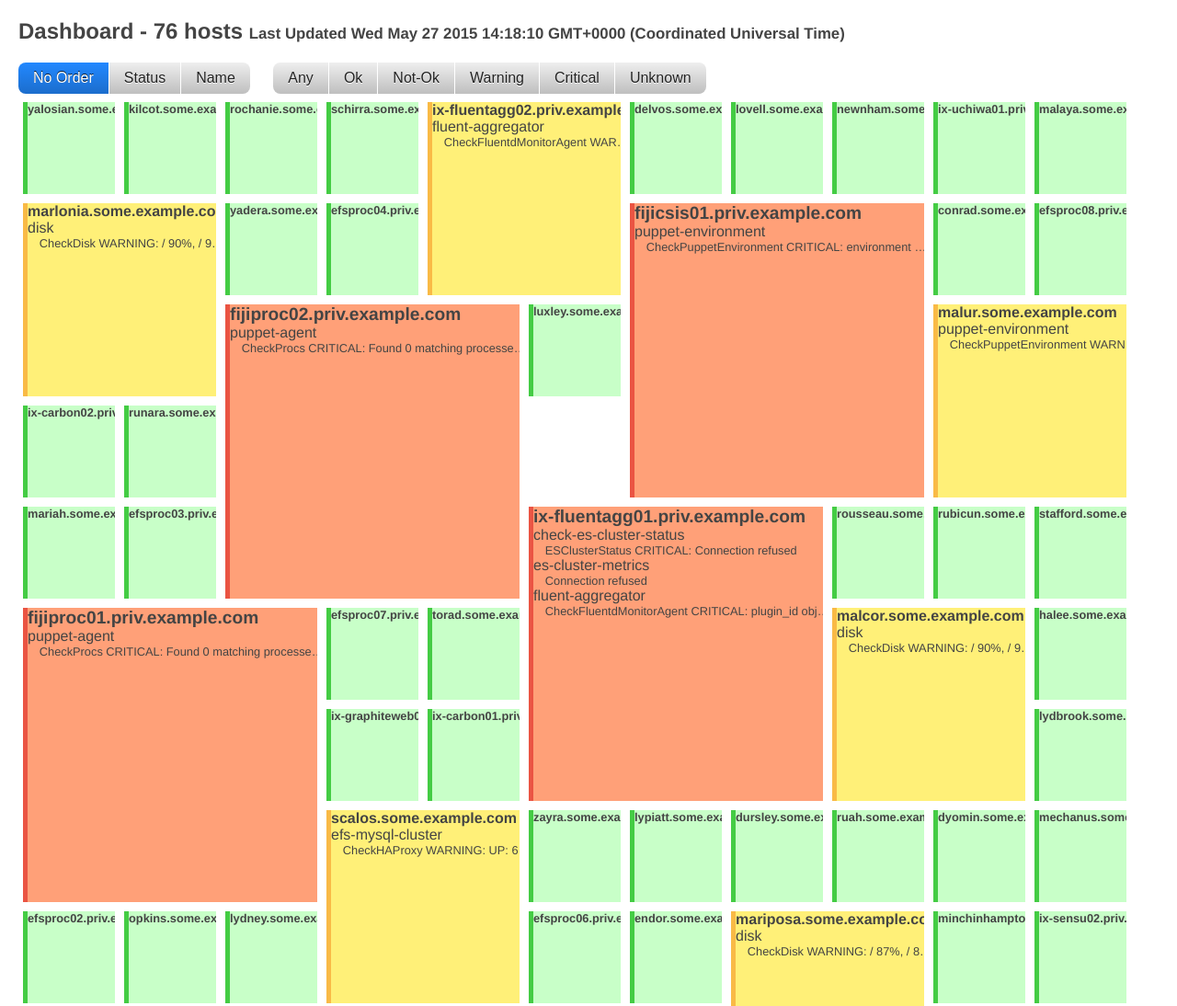
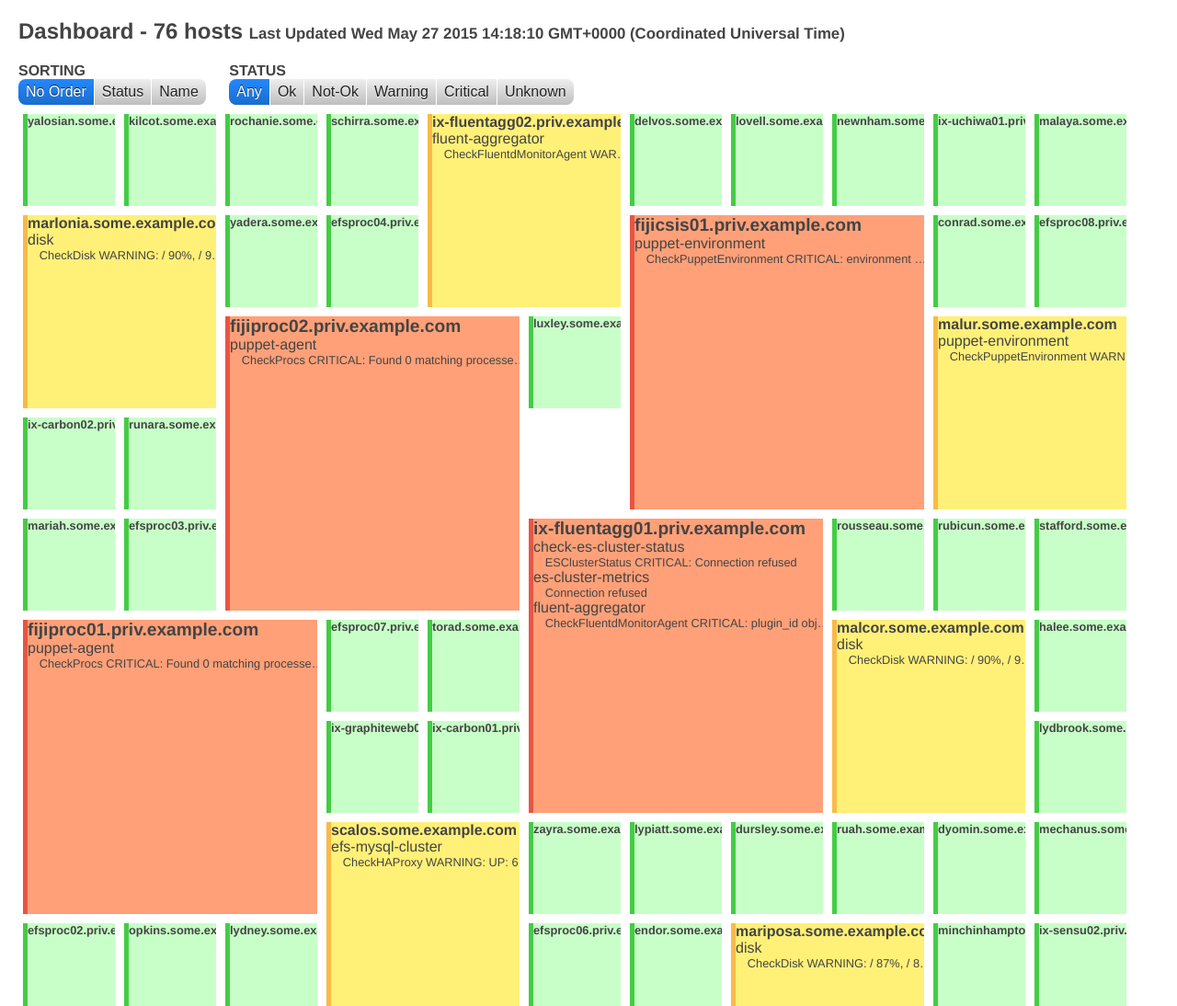
Before and after one commit to warmfusion/mosaic, a plain HTML site: page index.html in a window 1280 px wide. Shown: the top 1094 px of the page at 92% size. Drawn offline with Linux system fonts and the light colour scheme.

Commit message:
Merge array more effective & remove duplicates only once, not every iteration. Changed styles added header. Cleaning JS a little. Buttons now propagated after every server cakk

```diff
--- a/assets/demo.css
+++ b/assets/demo.css
@@ -88,7 +88,7 @@ body {
 
 .button {
   display: inline-block;
-  padding: 0.5em 1.0em;
+  padding: 0.3em 0.5em;
   background: #EEE;
   border: none;
   border-radius: 7px;
@@ -135,10 +135,17 @@ body {
   margin-right: 1px;
 }
 
-.button-group .button:first-child { border-radius: 0.5em 0 0 0.5em; }
-.button-group .button:last-child { border-radius: 0 0.5em 0.5em 0; }
+.button-group .button:first-of-type { border-radius: 0.5em 0 0 0.5em; }
+.button-group .button:last-of-type { border-radius: 0 0.5em 0.5em 0; }
 
 .control .button-group {
   display: inline-block;
   margin-right: 20px;
+  margin-bottom: 5px;
 }
+
+.button-group span {
+	display: block;
+	font-weight: bold;
+	text-transform: uppercase;
+}
--- a/assets/mergearray.js
+++ b/assets/mergearray.js
@@ -1,40 +1,31 @@
-var mergetags = function(a,b){
-    // result object
+var mergetags = function() {
+	var args = Array.prototype.slice.call(arguments);
 	var result = {};
 
-    // tokenize
-    for (var name in a) {
-        result[name] = tokenize(a[name]);
-    }
-
-    for (var name in b) {
-        if (result[name]) {
-            result[name].push.apply(result[name], tokenize(b[name]));
-        } else {
-            result[name] = tokenize(b[name]);
+	args.forEach(function(obj) {
+		obj && Object.keys(obj).forEach(
+				function(key) {
+					if (obj[key]) {
+						var val = obj[key].split ? obj[key].split(/\s+/) : (obj[key] instanceof Array ? obj[key] : [obj[key]]);
+						result[key] instanceof Array ? Array.prototype.push.apply(result[key], val) : result[key] = val;
 					}
 				}
-
-    for (var name in result) {
-        result[name] = result[name].filter(function (value, index, self) {
-             return self.indexOf(value) === index;
+		);
 	});
-    }
 
 	return result;
 };
 
-var tokenize = function (val) {
-    if (val instanceof Array ){
-        return val;
+var removedups = function(arr) {
+	// assuming that tags are always strings this should be fast and accurate
+	Object.keys(arr).forEach(
+			function(key) {
+				var seen = {};
+				arr[key] = arr[key].filter(function(item) {
+					return seen.hasOwnProperty(item) ? false : (seen[item] = true);
+				}).sort();
 			}
-    return (val+'').split(/\s+/);
+	);
+
+	return arr;
 };
-
-function toArray(_Object){
-       var _Array = new Array();
-       for(var name in _Object){
-               _Array[name] = _Object[name];
-       }
-       return _Array;
-};
--- a/index.html
+++ b/index.html
@@ -6,29 +6,27 @@
 	</head>
 
 	<body>
-
 		<h2>Dashboard <span id='headline-count'></span> <span id='last-updated'></span></h2>
 		<div class='control'>
-
-  <div id="sorts" class="button-group js-radio-button-group">
+			<span id="sorts" class="button-group js-radio-button-group">
+				<span>Sorting</span>
 				<button class="button is-checked" data-sort-by="original-order">No Order</button>
 				<button class="button" data-sort-by="status">Status</button>
 				<button class="button" data-sort-by="name">Name</button>
-  </div>
+			</span>
 
 			<span class="filters">
-
-    <div class="button-group js-radio-button-group" data-filter-group="status">
+				<span class="button-group js-radio-button-group" id="filter-status" data-filter-group="status">
+					<span>Status</span>
 					<button class="button is-checked" data-filter="">Any</button>
 					<button class="button" data-filter=".status-1">Ok</button>
 					<button class="button" data-filter=":not(.status-1)">Not-Ok</button>
 					<button class="button" data-filter=".status-2">Warning</button>
 					<button class="button" data-filter=".status-3">Critical</button>
 					<button class="button" data-filter=".status-4">Unknown</button>
-    </div>
+				</span>
 				<!-- Dynamically built with the buildTagFilters function -->
-  <span id='tagfilters' style='margin:0;padding:0;display:block'/>
-
+				<span id='tagfilters' style="display:block"></span>
 			</span>
 
 		</div>
@@ -42,38 +40,54 @@
 		<script src="assets/isotype.pkgd.min.js" type="text/javascript" charset="utf-8"></script>
 
 		<script type="text/javascript">
-
-
-
-      /** Convert the search string into a useful object for our Options
+			/* Convert the search string into a useful object for our Options
 			 From http://stackoverflow.com/a/27691108 */
 			function searchToObject(search) {
 				return search.substring(1).split("&").reduce(function(result, value) {
 					var parts = value.split('=');
-          if (parts[0]) result[decodeURIComponent(parts[0])] = decodeURIComponent(parts[1]);
+					if (parts[0])
+						result[decodeURIComponent(parts[0])] = decodeURIComponent(parts[1]);
 					return result;
-        }, {})
+				}, {});
 			}
 
 			function getHashFilter() {
-        var hash = location.hash.substring(1);
 				// get filter=filterName
-        return $.parseParams( hash );
+				return $.parseParams(location.hash.substring(1));
 			}
 
-      var buttons_built = false;
-      function buildTagFilters(tags){
-        if (buttons_built){ return };
-        for (var k in tags){
-          $('#tagfilters').append('<div id="filter-'+ k + '" class="button-group js-radio-button-group" data-filter-group="' + k +'">');
-          $('#filter-'+k).append('<button class="button is-checked" data-filter="">Any</button>')
-          for (var idx in tags[k]){
-            $('#filter-'+k).append('<button class="button" data-filter=".' + tags[k][idx] +'">' +tags[k][idx] + '</button>')
+			function filterHelper() {
+				var hashFilter = getHashFilter();
+				if (!hashFilter) {
+					return;
+				}
+
+				// combine filters
+				var filterValue = '';
+
+				for (var prop in hashFilter) {
+					filterValue += hashFilter[ prop ];
+					//Re-Select the things that are selected
+					$('#filter-' + prop).find('.is-checked').removeClass('is-checked');
+					$('#filter-' + prop).find('[data-filter="' + hashFilter[prop] + '"]').addClass('is-checked');
+				}
+
+				return filterValue;
+			}
+
+			function buildTagFilters(tags) {
+				$('#tagfilters').html("");
+				for (var group in tags) {
+					$('<div id="filter-' + group + '" class="button-group js-radio-button-group" data-filter-group="' + group + '"><span>' + group + '</span>')
+							.append('<button class="button is-checked" data-filter="">Any</button>').appendTo('#tagfilters');
+					for (var idx in tags[group]) {
+						$('#filter-' + group).append('<button class="button" data-filter=".' + tags[group][idx] + '">' + tags[group][idx] + '</button>');
 					}
 				}
-        buttons_built = true;
+
+				filterHelper();
 			}
-      var knowntags = new Array();
+
 			var $container = $('#grid');
 
 			$container.isotope({
@@ -85,105 +99,88 @@
 				},
 				sortAscending: {
 					name: true,
-            status: false,
+					status: false
 				}
 			});
 
 			// sort items on button click
-      $('#sorts').on( 'click', 'button', function() {
+			$('#sorts').on('click', 'button', function() {
 				var sortByValue = $(this).attr('data-sort-by');
-        $container.isotope({ sortBy: sortByValue });
+				$(this).parent().find('.is-checked').removeClass('is-checked');
+				$(this).addClass('is-checked');
+				$container.isotope({sortBy: sortByValue});
 			});
 
 
 			// store filter for each group
 			var filters = {};
 
-      $('.filters').on( 'click', '.button', function() {
+			$('.filters').on('click', '.button', function() {
 				var $this = $(this);
 				// get group key
 				var $buttonGroup = $this.parents('.button-group');
 				var filterGroup = $buttonGroup.attr('data-filter-group');
 				// set filter for group
 				filters[ filterGroup ] = $this.attr('data-filter');
-        // combine filters
-        var filterValue = '';
-        for ( var prop in filters ) {
-          filterValue += filters[ prop ];
-        }
 				// This'll trigger a onHashChange event causing a grid filter
-        location.hash = $.param(filters) ;
+				location.hash = $.param(filters);
 
 			});
 
-      // change is-checked class on buttons
-      $('.button-group').each( function( i, buttonGroup ) {
-        var $buttonGroup = $( buttonGroup );
-        $buttonGroup.on( 'click', 'button', function() {
-          $buttonGroup.find('.is-checked').removeClass('is-checked');
-          $( this ).addClass('is-checked');
-        });
-      });
-
-      $(function(){
-
-        opts = searchToObject(window.location.search);
-
+			$(function() {
+				var opts = searchToObject(window.location.search);
 				var endpoint = (typeof opts.url !== 'undefined') ? opts.url : "data/sensu.test.json";
 
-        function updateGrid(){
-          $.getJSON( endpoint, function() {
-            //console.log( "success" );
-          })
+				function updateGrid() {
+					return $.getJSON(endpoint)
 							.done(function(data) {
-              knowntags = new Array();
+								var knowntags = {};
 								var $container = $('#grid');
 								// Remove the elements...
 								//TODO: work out how to refresh existing rather than replace
-              $container.isotope( 'remove', $container.isotope('getItemElements'));
+								$container.isotope('remove', $container.isotope('getItemElements'));
 
-              clients = data.Clients;
-              $('#headline-count').text( '- ' + clients.length + ' hosts');
+								var clients = data.Clients;
+								$('#headline-count').text('- ' + clients.length + ' hosts');
 
-              $.each( clients, function( i, client ) {
-                  size =  client.status+1;
-                  if (!buttons_built){ // only create the known tags if weve not built filters yet - its quite heavy
-                    knowntags = mergetags(knowntags, toArray(client.tags));
-                  }
+								$.each(clients, function(i, client) {
+									var size = client.status + 1;
+									knowntags = mergetags(knowntags, client.tags);
+
 									var events = [];
-                  if (client.status > 0){
-                    events = jQuery.grep(data.Events, function(n,i){
+									if (client.status > 0) {
+										events = $.grep(data.Events, function(n, i) {
 											// Only return checks for this client, that are handled
-                      return (n.client.name == client.name && n.check.handle !== false);
+											return (n.client.name === client.name && n.check.handle !== false);
 										});
 										// If there are no handled events, the server is actually ok in disguises
-                    if (events.length == 0){ size = 1 }
+										if (events.length === 0) {
+											size = 1;
 										}
-                  eventList = '<ul class="checks">' + $.map(events, function(val, index){
-                      return '<li>' + val.check.name +
-                                '<span class="output">' + val.check.output + '</span></li>';
+									}
+									var eventList = '<ul class="checks">' + $.map(events, function(val, index) {
+										return '<li>' + val.check.name + '<span class="output">' + val.check.output + '</span></li>';
 									}).join('\n') + '</ul>';
 
-                  var he = '<h2 class="name">' + client.name +'</h2>';
+									var he = '<h2 class="name">' + client.name + '</h2>';
 
 									var tagmeta = '';
 									var tagclass = '';
-                  if ( client.tags != undefined ){
-                    $.each(client.tags, function( key, value ) {
-                      tagmeta  = tagmeta  + '<div style="display:none" class="' + key + '">' + value + '</div>';
-                      tagclass = tagclass + ' ' + value;
+									if (client.tags != undefined) {
+										$.each(client.tags, function(key, value) {
+											tagmeta = tagmeta + '<div style="display:none" class="' + key + '">' + value + '</div>';
+											tagclass += ' ' + value;
 
 										});
 									}
 									var st = '<div style="display:none" class="status">' + client.status + '</div>';
 
-
-                  widget = $container.isotope('insert', $('<div class="item status-' + size +' ' + tagclass +'">' + he + tagmeta + st + eventList + '</div>'));
+									$container.isotope('insert', $('<div class="item status-' + size + ' ' + tagclass + '">' + he + tagmeta + st + eventList + '</div>'));
 								});
-                buildTagFilters(knowntags);
+								buildTagFilters(removedups(knowntags));
 							})
 							.fail(function() {
-              console.log( "error" );
+								console.log("error");
 							})
 							.always(function() {
 								//console.log( "complete" );
@@ -192,42 +189,16 @@
 				}
 
 				setInterval(updateGrid, 30000);
-          updateGrid();
-
-          var isIsotopeInit = false;
+				updateGrid().then(onHashchange);
 
 				function onHashchange() {
-            var hashFilter = getHashFilter();
-            if ( !hashFilter && isIsotopeInit ) {
-              return;
-            }
-            isIsotopeInit = true;
-            // filter isotope
-
-            //Uncheck all the things
-            $('.filters').find('.is-checked').removeClass('is-checked');
-            $('.filters').find('[data-filter=""]').removeClass('is-checked');
-
-            // combine filters
-            var filterValue = '';
-            for ( var prop in hashFilter ) {
-              filterValue += hashFilter[ prop ];
-              //Re-Select the things that are selected
-              if ( hashFilter[prop] != '') { //Ignore the 'any' option as its 'Empty'
-                $('.filters').find('[data-filter="' + hashFilter[prop] + '"]').addClass('is-checked');
-              }
-            }
-
 					$container.isotope({
 						itemSelector: '.item',
-              filter: filterValue
+						filter: filterHelper()
 					});
 				}
 
-          $(window).on( 'hashchange', onHashchange );
-          // trigger event handler to init Isotope
-          onHashchange();
-
+				$(window).on('hashchange', onHashchange);
 			});
 		</script>
 	</body>
```
Lines whose indentation alone changed are shown as unchanged.
